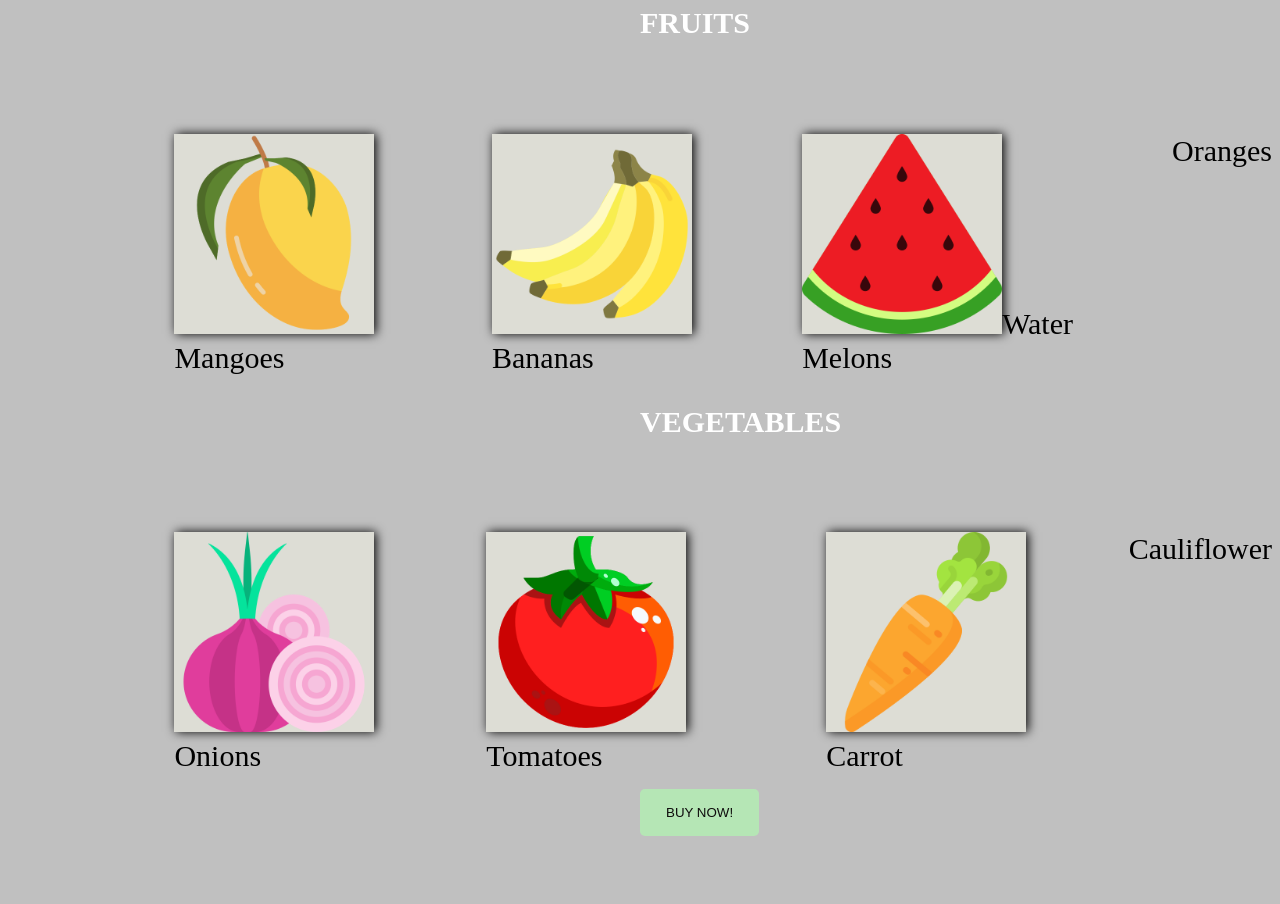
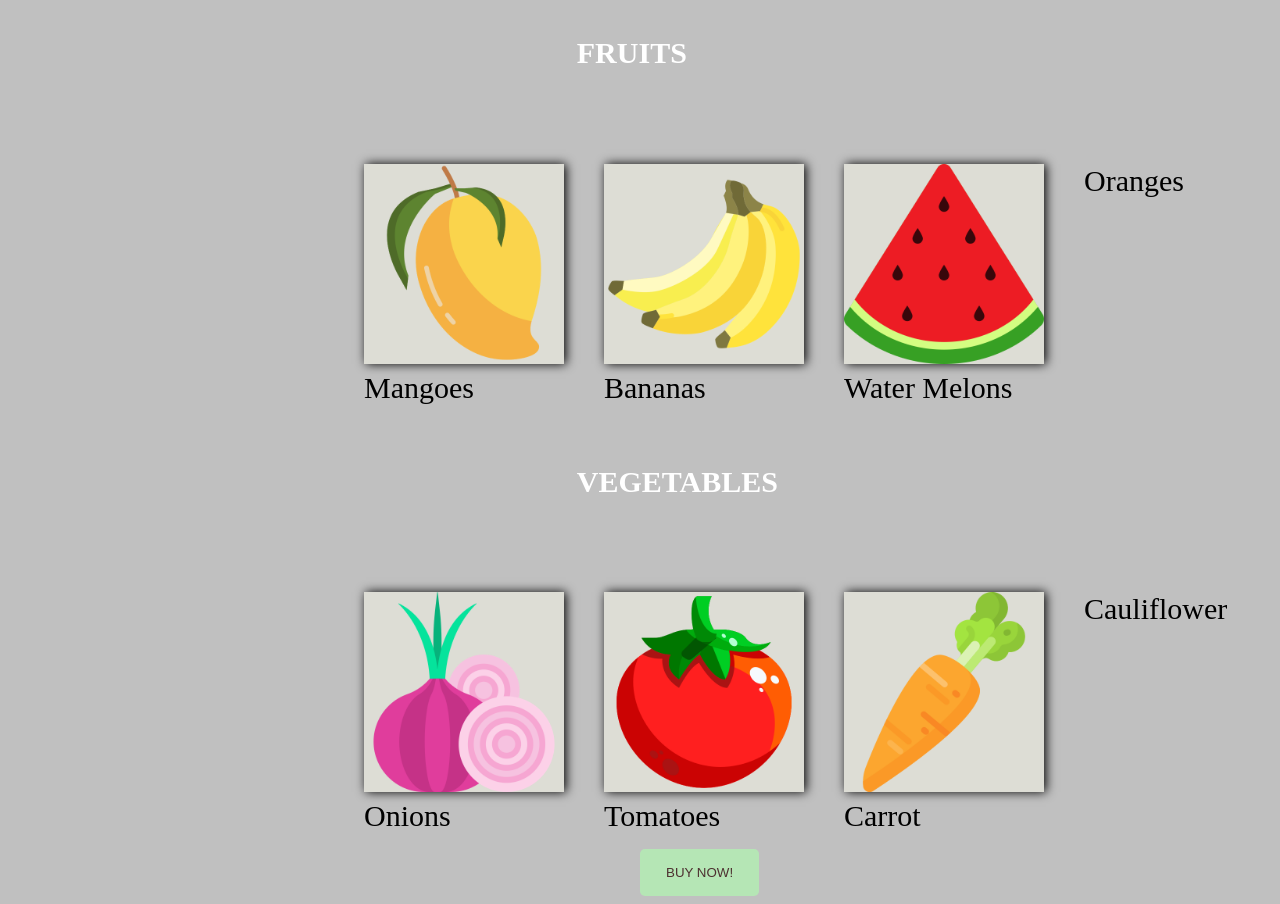
Before and after one commit to menbereluel/DOM-JS, a plain HTML site: page index.html in a window 1280 px wide. Shown: the part 1000-1904 px from the top of the page. Before the commit the page ends 1844 px from the top, so only its background shows below. Drawn offline with Linux system fonts and the light colour scheme.

Commit message:
add some changes

```diff
--- a/index.html
+++ b/index.html
@@ -12,15 +12,15 @@
       <div id="myimage"></div>
   <h3>Fruits</h3>
   <ul id="fruList">
-    <li><img src="images/mango.png" id="fruit-image">Mangoes</li>
-    <li><img  src="images/bananas.png" id="fruit-image">Bananas</li>
-    <li><img  src="images/watermelon.png"id="fruit-image" >Water Melons</li>
+    <li><img src="images/mango.png" id="fruit-image"><br>Mangoes</li>
+    <li><img  src="images/bananas.png" id="fruit-image"><br>Bananas</li>
+    <li><img  src="images/watermelon.png"id="fruit-image"><br>Water Melons</li>
   </ul>
   <h3>Vegetables</h3>
   <ul id="vegList">
-    <li><img src="images/onion.png"  id="vegetable-image">Onions</li>
-    <li><img  src="images/tomato.png" id="vegetable-image">Tomatoes</li>
-    <li><img  src="images/carrot.png" id="vegetable-image">Carrot</li>
+    <li><img src="images/onion.png"  id="vegetable-image"> <br>Onions</li>
+    <li><img  src="images/tomato.png" id="vegetable-image"><br>Tomatoes</li>
+    <li><img  src="images/carrot.png" id="vegetable-image"><br>Carrot</li>
 
   </ul>
 
--- a/index.js
+++ b/index.js
@@ -9,13 +9,13 @@ styleParagraph.style.marginLeft='40%';
 const vegetableList=document.getElementById('vegList')
 vegetableList.style.display='flex';
 vegetableList.style.gap='40px';
-vegetableList.style.marginLeft='10%';
+vegetableList.style.marginLeft='25%';
 vegetableList.style.listStyle='none';
 
 const lists=document.getElementById('fruList')
 lists.style.display='flex';
 lists.style.gap='40px';
-lists.style.marginLeft='10%';
+lists.style.marginLeft='25%';
 lists.style.listStyle='none';
 
 
@@ -33,8 +33,9 @@ styleTitle.style.fontSize='45pt'
 // Change the font case for h3 title tags to uppercase
 document.querySelectorAll("h3").forEach(function(h3) {
   h3.style.textTransform = "uppercase";
-  h3.style.marginLeft='50%';
+  h3.style.marginLeft='45%';
    h3.style.paddingBottom='5%';
+   h3.style.paddingTop='30px';
   h3.style.fontSize='30px';
   h3.style.color='white';
 
--- a/style.css
+++ b/style.css
@@ -17,7 +17,7 @@
     margin-left: 50%;
     border:none;
     background-color: rgb(181, 230, 181);
-    color: rgb(15, 13, 13);
+    color: rgb(77, 48, 48);
     border-radius: 5px;
     cursor: pointer;
 }
```
